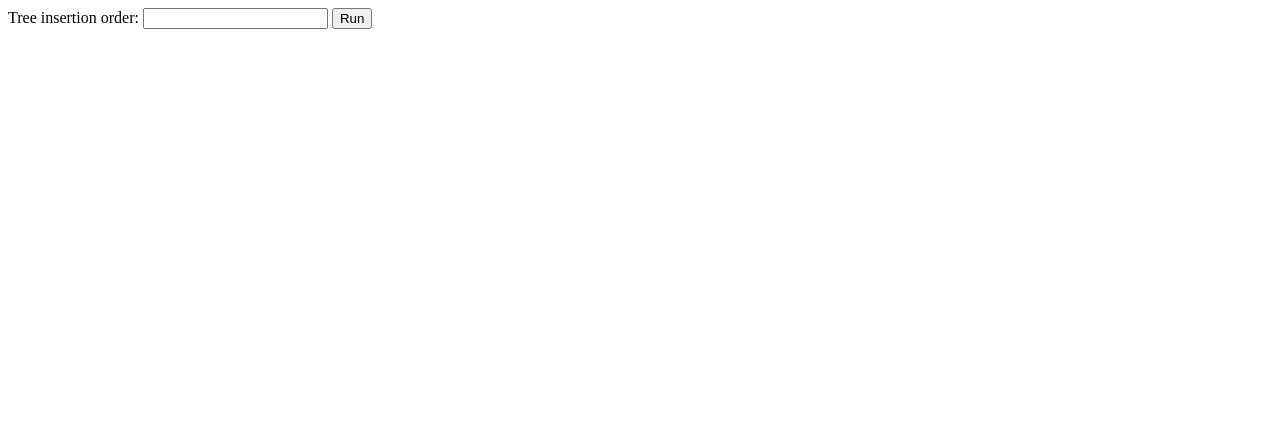
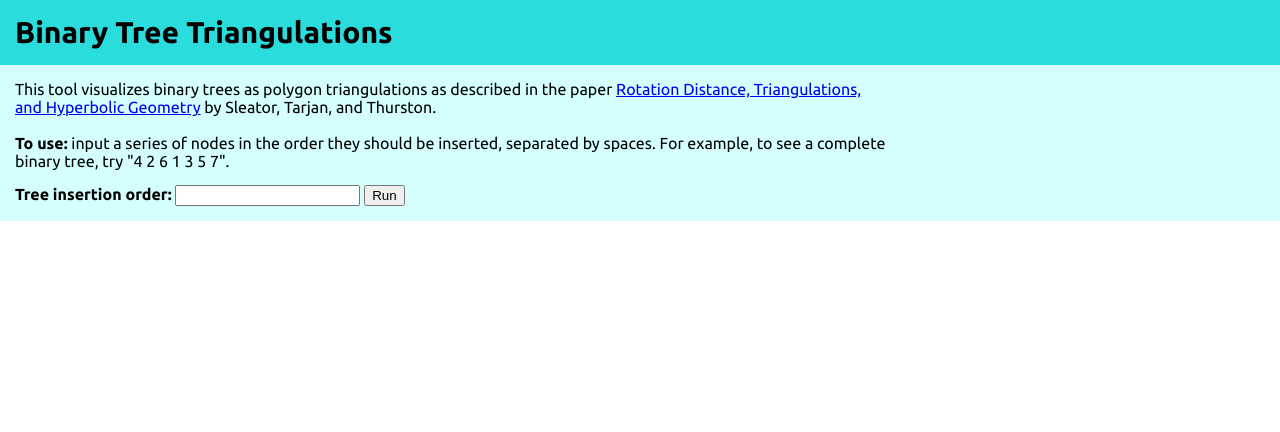
Before and after one commit to liuamyj/tree-rotations, a plain HTML site: page index.html in a window 1280 px wide. Drawn offline with Linux system fonts and the light colour scheme.

Commit message:
some error checking and page styling

```diff
--- a/bst.js
+++ b/bst.js
@@ -45,6 +45,7 @@ var BST = function() {
 	}
 
 	this.rotateUp = function(direction, currNode, parentNode, grandparentNode) {
+		if (currNode === null) return;
 		if (direction === 0) { // rotate left
 			var currNodeLeft = currNode.left;
 			currNode.left = parentNode;
@@ -103,7 +104,7 @@ var BST = function() {
  * 				the order they should be inserted.
  */
 var addToBST = function(bst, input) {
-	var valuesToAdd = input.split(' ');
+	var valuesToAdd = input.trim().split(' ');
 	valuesToAdd.forEach(function(element) {
 		bst.insert(parseInt(element));
   	});
--- a/index.css
+++ b/index.css
@@ -1,3 +1,26 @@
+body {
+	margin: 0;
+    padding: 0;
+	font-family: 'Ubuntu', sans-serif;
+}
+
+.title {
+	font-weight: 700;
+	font-size: 30px;
+	background-color: #2BDCDD;
+	padding: 15px;
+}
+
+.intro-text {
+	width: 70%;
+	margin-bottom: 15px;
+}
+
+.controls {
+	background-color: #D5FFFF;
+	padding: 15px;
+}
+
 .hidden {
 	display: none;
 }
--- a/index.html
+++ b/index.html
@@ -7,18 +7,27 @@
         <script src="triangulation.js"></script>
         <script src="index.js"></script>
         <link rel="stylesheet" type="text/css" href="index.css"></link>
+        <link href="https://fonts.googleapis.com/css?family=Ubuntu:400,700" rel="stylesheet">
     </head>
     <body>
+        <div class="title">Binary Tree Triangulations</div>
+        <div class="controls">
+            <div class="intro-text">This tool visualizes binary trees as polygon triangulations as described in the paper <a href="https://www.cs.cmu.edu/~sleator/papers/rotation-distance.pdf">Rotation Distance, Triangulations, and Hyperbolic Geometry</a> by Sleator, Tarjan, and Thurston.
+
+            <br><br>
+
+            <b>To use:</b> input a series of nodes in the order they should be inserted, separated by spaces. For example, to see a complete binary tree, try "4 2 6 1 3 5 7".</div>
             <div>
-            Tree insertion order:
+                <b>Tree insertion order:</b>
                 <input type="text" id="tree-insertion-order">
                 <button type="button" onclick="draw()">Run</button>
             </div>
             <div id="rotate-node-controls" class="hidden">
-            Rotate at:
+                <b>Rotate at:</b>
                 <input type="text" id="rotate-node">
                 <button type="button" onclick="rotate(0)">Rotate Left</button>
                 <button type="button" onclick="rotate(1)">Rotate Right</button>
+            </div>
         </div>
         <div>
             <canvas id="bst-canvas" width="400" height="400">
--- a/triangulation.js
+++ b/triangulation.js
@@ -123,9 +123,9 @@ var Triangulation = function() {
  */
 var drawTriangulation = function(bst, triangulation, input) {
 	// sort input in ascending order to label vertices
-	var valuesToAdd = input.split(' ').map(Number).sort((a, b) => a - b);
+	var valuesToAdd = input.trim().split(' ').map(Number).sort((a, b) => b - a);
+	valuesToAdd.push('-inf');
 	valuesToAdd.push('inf');
-	valuesToAdd.push('-inf');
 
 	var vertices = triangulation.getVertices(valuesToAdd);
 	triangulation.clearCanvas();
```
Lines whose indentation alone changed are shown as unchanged.
